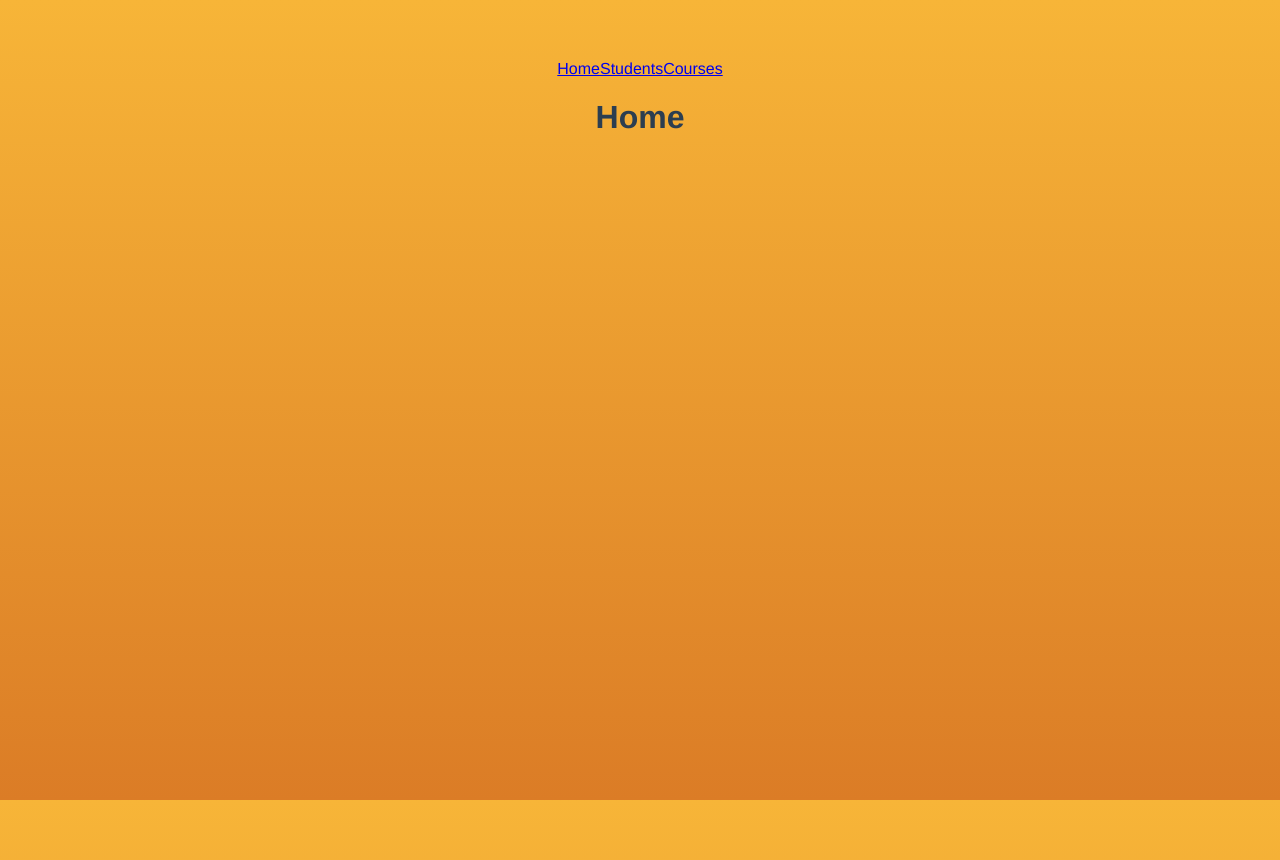
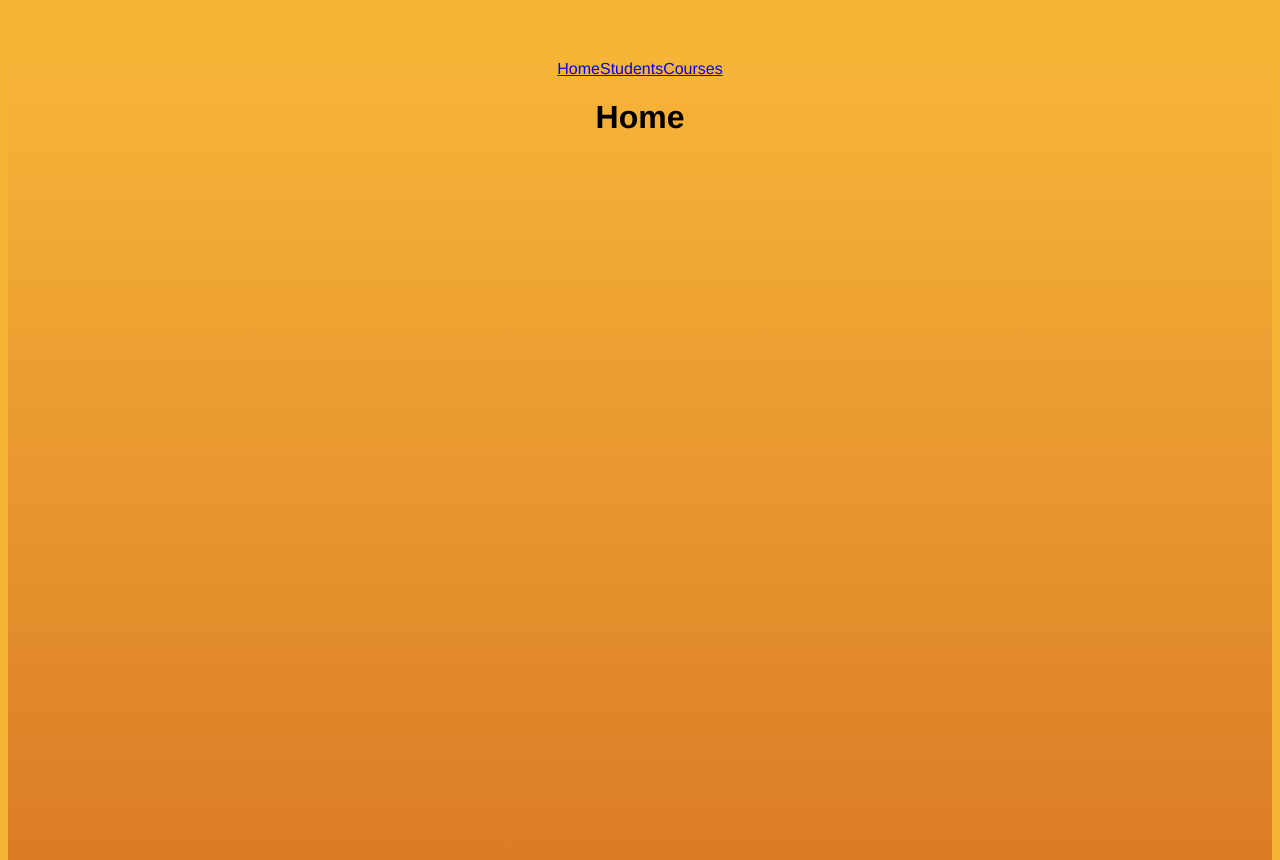
Before and after one commit to AdamMontemurro/ClownClassCenter, a Vue app in the folder client/clown-client/: page / in a window 1280 px wide. Built offline with nearby package versions, Linux system fonts and the light colour scheme.

Commit message:
minor changes

```diff
--- a/client/clown-client/src/pages/HomePage.vue
+++ b/client/clown-client/src/pages/HomePage.vue
@@ -13,3 +13,70 @@
     }
   }
   </script>
+  <style>
+html {
+  background-color:#f7b538;
+}
+h1{
+  color: black;
+}
+#app {
+  font-family: Avenir, Helvetica, Arial, sans-serif;
+  -webkit-font-smoothing: antialiased;
+  -moz-osx-font-smoothing: grayscale;
+  text-align: center;
+  margin-top: 60px;
+  color: #f4f6f9;
+}
+.flex-row {
+  display: flex;
+  justify-content: space-between;
+  align-items: center;
+}
+.flex-item {
+  padding: 1em;
+  max-height: 12em;
+  display: flex;
+  flex-direction: column;
+  justify-content: space-between;
+  align-items: center;
+  background-color: #303030;
+  border-radius: 4px;
+  border: 1px solid rgba(255, 255, 255, 0);
+  color: #f4f6f9;
+}
+/* button {
+  border: 0;
+  cursor: pointer;
+  transition: all 0.3s ease;
+} */
+/* button:disabled {
+  cursor: not-allowed;
+}
+button:hover:not(:disabled) {
+  opacity: 0.8;
+  border: 1px solid rgba(255, 255, 255, 0.4);
+}
+.flex-item img {
+  width: 250px;
+  max-height: 8em;
+  align-content: center;
+  object-fit: contain;
+} */
+/* .winner-circle {
+  margin-top: 2em;
+  border: 1px solid rgba(255, 255, 255, 0.2);
+  padding: 1em;
+  border-radius: 4px;
+}
+.winner-circle button {
+  padding: 1em 2em;
+  border-radius: 4px;
+  border: 0;
+  background-color: #ffcc00;
+  font-weight: 700;
+}
+.winner-circle button:hover {
+  border: 0;
+} */
+</style>
```
Also changed, not shown: client/clown-client/src/styles/App.css (added, +9 -0 lines).
